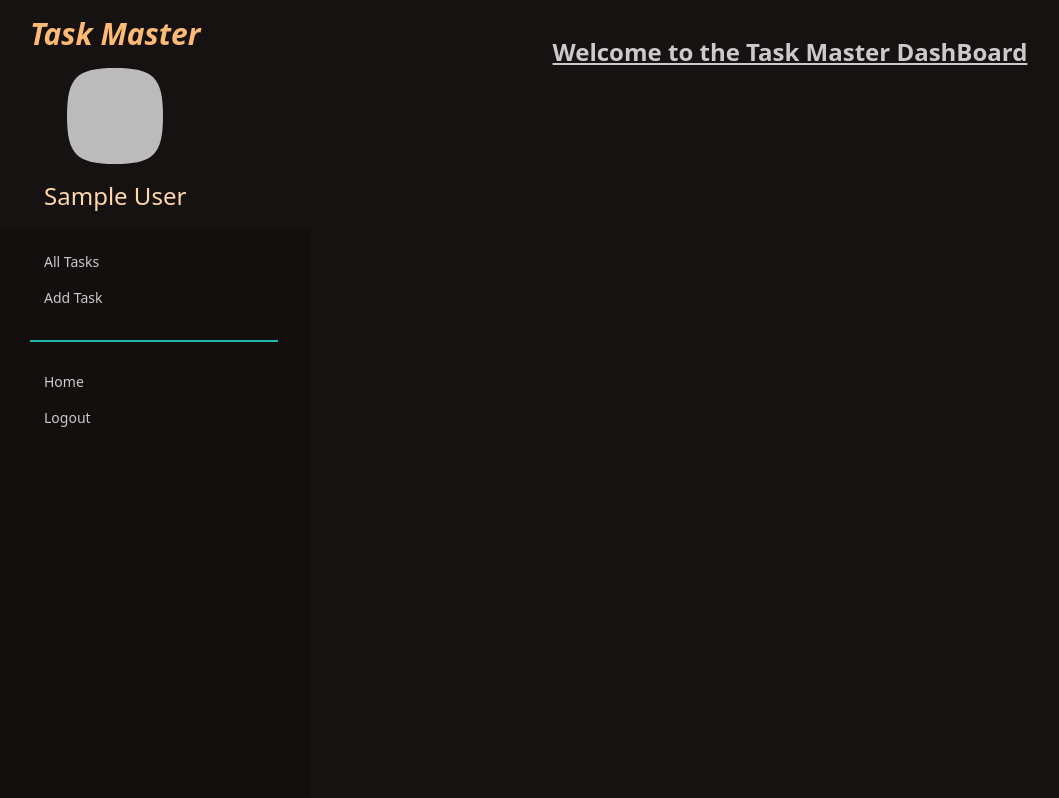
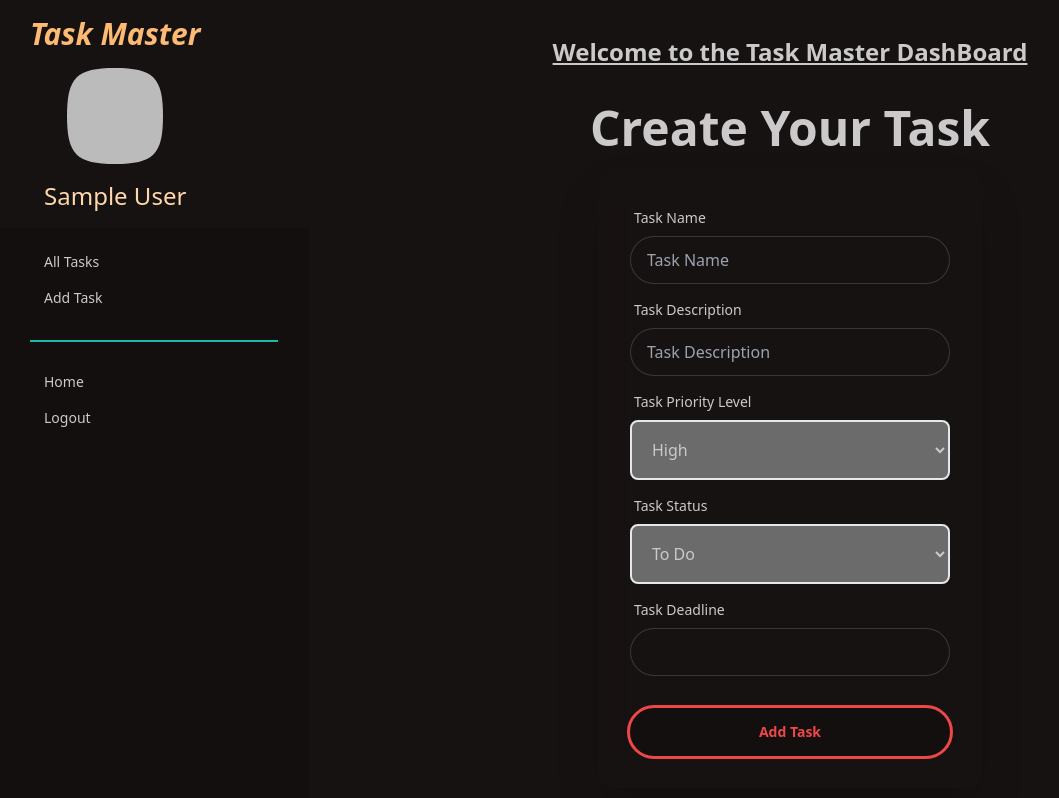
Before and after one commit to AAkilRaiyanPrantho/scic-task-management-client, a React (Vite) app: page /dashboard/createTask in a window 1280 px wide. Shown: the top 798 px of the page, without its empty margins (10-1069 px from the left). Built offline with nearby package versions, Linux system fonts and the light colour scheme; no server answers; sample sign-in values are in the browser's storage; some icons are missing.

Commit message:
All Tasks, ToDo, OnGoing and Completed Tasks section created

```diff
--- a/package.json
+++ b/package.json
@@ -11,17 +11,21 @@
   },
   "dependencies": {
     "@emailjs/browser": "^3.11.0",
+    "@tanstack/react-query": "^5.14.6",
     "aos": "^2.3.4",
     "firebase": "^10.7.1",
     "localforage": "^1.10.0",
     "match-sorter": "^6.3.1",
     "react": "^18.2.0",
+    "react-datepicker": "^4.25.0",
     "react-dom": "^18.2.0",
     "react-helmet": "^6.1.0",
+    "react-hook-form": "^7.49.2",
     "react-icons": "^4.12.0",
     "react-router-dom": "^6.21.0",
     "react-toastify": "^9.1.3",
     "sort-by": "^1.2.0",
+    "sweetalert2": "^11.10.1",
     "swiper": "^11.0.5"
   },
   "devDependencies": {
--- /dev/null
+++ b/src/assets/Pages/AllTask/AllTask.jsx
@@ -0,0 +1,25 @@
+
+
+const AllTask = ( {task} ) => {
+    const{_id, title, description, deadline, priority, status} = task;
+console.log(_id, title, description, deadline, priority, status);
+return (
+    <div>
+        <div className="card w-96 bg-orange-300 text-primary-content">
+<div className="card-body items-center">
+<h2 className="card-title">{title}</h2>
+<p>{description}</p>
+<p>Priority: <span className="font-bold">{priority}</span></p>
+<p>Status: <span className="font-bold">{status}</span></p>
+<p>Deadline: <span className="font-bold">{deadline}</span></p>
+<div className="card-actions justify-end">
+  <button className="btn btn-error">Delete</button>
+  <button className="btn btn-primary">Update</button>
+</div>
+</div>
+</div>
+    </div>
+    );
+};
+
+export default AllTask;
--- a/src/assets/Pages/AllTasks/AllTasks.jsx
+++ b/src/assets/Pages/AllTasks/AllTasks.jsx
@@ -1,20 +1,65 @@
+import { useLoaderData } from "react-router-dom";
+import AllTask from "../AllTask/AllTask";
+import ToDo from "../ToDo/ToDo";
+import OnGoing from "../OnGoing/OnGoing";
+import Completed from "../Completed/Completed";
+
 const AllTasks = () => {
+  const tasks = useLoaderData();
+  // ToDo Filter
+  const todos = tasks.filter((task) => task.status === 'To Do');
+  const todosLength = todos.length;
+  console.log(todos);
+  console.log(todosLength);
+  // OnGoing Filter
+  const onGoings = tasks.filter((task) => task.status === 'On Going');
+  const onGoingsLength = onGoings.length;
+  console.log(onGoings);
+  console.log(onGoingsLength);
+  // Completed Filter
+  const completeds = tasks.filter((task) => task.status === 'Completed');
+  const completedsLength = completeds.length;
+  console.log(completeds);
+  console.log(completedsLength);
+
   return (
     <div>
-      <div role="tablist" className="tabs tabs-boxed">
-        <a role="tab" className="tab">
-          All Task
-        </a>
-        <a role="tab" className="tab">
-          ToDo List
-        </a>
-        <a role="tab" className="tab">
-          On Going Tasks
-        </a>
-        <a role="tab" className="tab">
-          Completed Tasks
-        </a>
+      <div>
+      <h1 className="text-center font-bold text-4xl">All Tasks</h1>
+      <div className="grid grid-cols-1 justify-center items-center lg:grid-cols-2 p-4 lg:p-10 lg:gap-10">
+        {
+          tasks.map( (task) => <AllTask key={task._id} task={task}></AllTask>
+          )
+        }
       </div>
+      </div>
+      <div>
+      <h1 className="text-center font-bold text-4xl">Tasks To Do</h1>
+      <div className="grid grid-cols-1 justify-center items-center  lg:grid-cols-2 p-4 lg:p-10 lg:gap-10">
+      {
+        todos.map( (todo) => <ToDo key={todo._id} todo={todo}></ToDo>)
+      }
+      </div>
+
+      </div>
+      <div>
+      <h1 className="text-center font-bold text-4xl">On Going Tasks</h1>
+      <div className="grid grid-cols-1 justify-center items-center  lg:grid-cols-2 p-4 lg:p-10 lg:gap-10">
+      {
+        onGoings.map( (onGoing) => <OnGoing key={onGoing._id} onGoing={onGoing}></OnGoing> )
+      }
+      </div>
+
+      </div>
+      <div>
+      <h1 className="text-center font-bold text-4xl">Completed Tasks</h1>
+      <div className="grid grid-cols-1 justify-center items-center  lg:grid-cols-2 p-4 lg:p-10 lg:gap-10">
+        {
+          completeds.map( (completed) => <Completed key={completed._id} completed={completed}></Completed> )
+        }
+      </div>
+      </div>
+
     </div>
   );
 };
--- /dev/null
+++ b/src/assets/Pages/Completed/Completed.jsx
@@ -0,0 +1,26 @@
+
+
+const Completed = ( {completed} ) => {
+    const{_id, title, description, deadline, priority, status} = completed;
+    console.log(_id, title, description, deadline, priority, status);
+
+    return (
+        <div>
+            <div className="card w-96 bg-primary text-primary-content">
+            <div className="card-body items-center">
+<h2 className="card-title">{title}</h2>
+<p>{description}</p>
+<p>Priority: <span className="font-bold">{priority}</span></p>
+<p>Status: <span className="font-bold">{status}</span></p>
+<p>Deadline: <span className="font-bold">{deadline}</span></p>
+<div className="card-actions justify-end">
+<button className="btn btn-error">Delete</button>
+  <button className="btn btn-primary">Update</button>
+</div>
+</div>
+</div>
+    </div>
+    );
+};
+
+export default Completed;
--- a/src/assets/Pages/CreateTasks/CreateTasks.jsx
+++ b/src/assets/Pages/CreateTasks/CreateTasks.jsx
@@ -1,11 +1,117 @@
+import { useState } from "react";
+// import { useForm } from "react-hook-form";
+import DatePicker from "react-datepicker";
 
+import "react-datepicker/dist/react-datepicker.css";
 
 const CreateTasks = () => {
-    return (
-        <div>
+//   const {
+//     register,
+//     handleSubmit,
+//     watch,
+//     formState: { errors },
+//   } = useForm();
 
-        </div>
-    );
+//   const onSubmit = (data) => {
+//     console.log(data);
+//   };
+
+  const [selectedDate, setSelectedDate] = useState(null);
+  return (
+    <div className="hero">
+  <div className="hero-content flex-col">
+    <div className="text-center lg:text-left">
+      <h1 className="text-5xl font-bold">Create Your Task</h1>
+    </div>
+    <div className="card flex-shrink-0 w-full max-w-sm shadow-2xl bg-base-100">
+              <form
+                // onSubmit={handleCreateAssignments}
+                className="card-body w-96 backdrop-blur-lg"
+              >
+                <div className="form-control">
+                  <label className="label">
+                    <span className="label-text">Task Name</span>
+                  </label>
+                  <input
+                    type="text"
+                    name="title"
+                    placeholder="Task Name"
+                    className="input input-bordered"
+                    required
+                  />
+                </div>
+                <div className="form-control">
+                  <label className="label">
+                    <span className="label-text">Task Description</span>
+                  </label>
+                  <input
+                    type="text"
+                    name="description"
+                    placeholder="Task Description"
+                    className="input input-bordered"
+                    required
+                  />
+                </div>
+                <div className="form-control">
+                  <label className="label">
+                    <span className="label-text">Task Priority Level</span>
+                  </label>
+                  <select
+                    id="taskPriorityLevel"
+                    name="taskPriorityLevel"
+                    className="p-4 border-2 rounded-lg"
+                    required
+                  >
+                    <option value="High">High</option>
+                    <option value="Moderate">Moderate</option>
+                    <option value="Low">Low</option>
+
+                  </select>
+                </div>
+                <div className="form-control">
+                  <label className="label">
+                    <span className="label-text">Task Status</span>
+                  </label>
+                  <select
+                    id="taskStatus"
+                    name="taskStatus"
+                    className="p-4 border-2 rounded-lg"
+                    required
+                  >
+                    <option value="ToDo">To Do</option>
+                    <option value="OnGoing">On Going</option>
+                    <option value="Completed">Completed</option>
+
+                  </select>
+                </div>
+
+                <div className="form-control">
+                  <label className="label">
+                    <span className="label-text">Task Deadline</span>
+                  </label>
+                  <DatePicker name="deadline" className="input input-bordered w-full" selected={selectedDate} onChange={(date) => setSelectedDate(date)} />
+                  {/* <input
+                    type="text"
+                    name="dueDate"
+                    placeholder="Assignment Due Date"
+                    className="input input-bordered"
+                    required
+                  /> */}
+                </div>
+
+                <div className="form-control mt-6">
+                  <button className="btn outline outline-[#ee4747] text-[#ee4747]">
+                    Add Task
+                  </button>
+                </div>
+              </form>
+              {/* <ToastContainer /> */}
+              {/* {signUpError && <p className="text-red-800">{signUpError}</p>} */}
+              {/* {signUpSuccess && <p className="text-green-800">{signUpSuccess}</p>} */}
+            </div>
+  </div>
+</div>
+  );
 };
 
 export default CreateTasks;
--- /dev/null
+++ b/src/assets/Pages/OnGoing/OnGoing.jsx
@@ -0,0 +1,26 @@
+
+
+const OnGoing = ( {onGoing} ) => {
+
+    const{_id, title, description, deadline, priority, status} = onGoing;
+    console.log(_id, title, description, deadline, priority, status);
+    return (
+        <div>
+            <div className="card w-96 bg-[#7FFFD4] text-primary-content">
+  <div className="card-body items-center">
+    <h2 className="card-title">{title}</h2>
+    <p>{description}</p>
+    <p>Priority: <span className="font-bold">{priority}</span></p>
+<p>Status: <span className="font-bold">{status}</span></p>
+<p>Deadline: <span className="font-bold">{deadline}</span></p>
+    <div className="card-actions justify-end">
+    <button className="btn btn-error">Delete</button>
+  <button className="btn btn-primary">Update</button>
+    </div>
+  </div>
+</div>
+        </div>
+    );
+};
+
+export default OnGoing;
--- /dev/null
+++ b/src/assets/Pages/ToDo/ToDo.jsx
@@ -0,0 +1,27 @@
+
+
+const ToDo = ( {todo} ) => {
+
+    const{_id, title, description, deadline, priority, status} = todo;
+    console.log(_id, title, description, deadline, priority, status);
+
+    return (
+        <div>
+            <div className="card w-96 bg-red-300 text-primary-content">
+            <div className="card-body items-center">
+<h2 className="card-title">{title}</h2>
+<p>{description}</p>
+<p>Priority: <span className="font-bold">{priority}</span></p>
+<p>Status: <span className="font-bold">{status}</span></p>
+<p>Deadline: <span className="font-bold">{deadline}</span></p>
+<div className="card-actions justify-end">
+<button className="btn btn-error">Delete</button>
+  <button className="btn btn-primary">Update</button>
+</div>
+</div>
+</div>
+    </div>
+    );
+};
+
+export default ToDo;
--- a/src/main.jsx
+++ b/src/main.jsx
@@ -49,7 +49,8 @@ const router = createBrowserRouter([
       },
       {
         path: 'allTasks',
-        element: <PrivateRoute><AllTasks></AllTasks></PrivateRoute>
+        element: <PrivateRoute><AllTasks></AllTasks></PrivateRoute>,
+        loader: () => fetch('http://localhost:5000/tasks')
       }
     ]
   }
```
Also changed, not shown: 1 other file (tests, documents, lock files or other folders).
